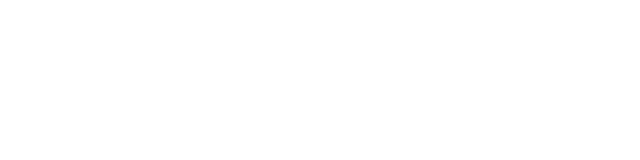
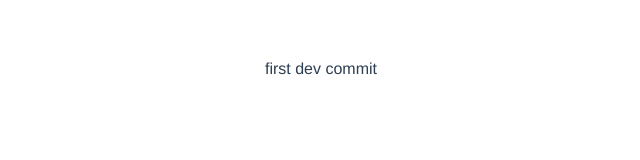
Before and after one commit to Pierre-Cinart/ecf-garage-vueJs3, a Vue app: page / in a window 1280 px wide. Shown: the top 160 px of the page, without its empty margins (319-959 px from the left). Built offline with nearby package versions, Linux system fonts and the light colour scheme.

Commit message:
first dev commit

```diff
--- a/src/App.vue
+++ b/src/App.vue
@@ -1,5 +1,5 @@
 <template>
-  <div></div>
+  <div>first dev commit</div>
 
 </template>
 
```
